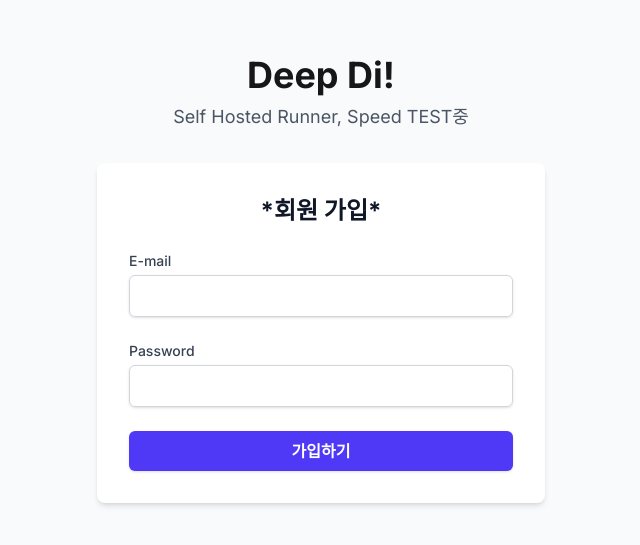
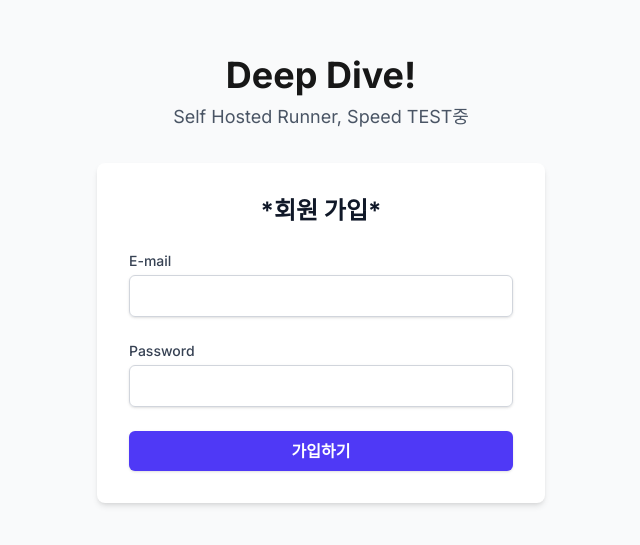
Before and after one commit to jungyuya/new-blog, a Next.js app in the folder apps/frontend/: page / in a window 1280 px wide. Shown: the part 121-666 px from the top of the page, without its empty margins (319-959 px from the left). Built offline with nearby package versions, Linux system fonts and the light colour scheme.

Commit message:
속테 gp2

```diff
--- a/apps/frontend/src/app/page.tsx
+++ b/apps/frontend/src/app/page.tsx
@@ -5,7 +5,7 @@ export default function Home() {
   return (
     <main className="flex min-h-screen flex-col items-center justify-center bg-gray-50 p-4">
       <div className="mb-8 text-center">
-        <h1 className="text-4xl font-bold">Deep Di!</h1>
+        <h1 className="text-4xl font-bold">Deep Dive!</h1>
         <p className="text-lg text-gray-600 mt-2">Self Hosted Runner, Speed TEST중</p>
       </div>
       <SignUp />
```
